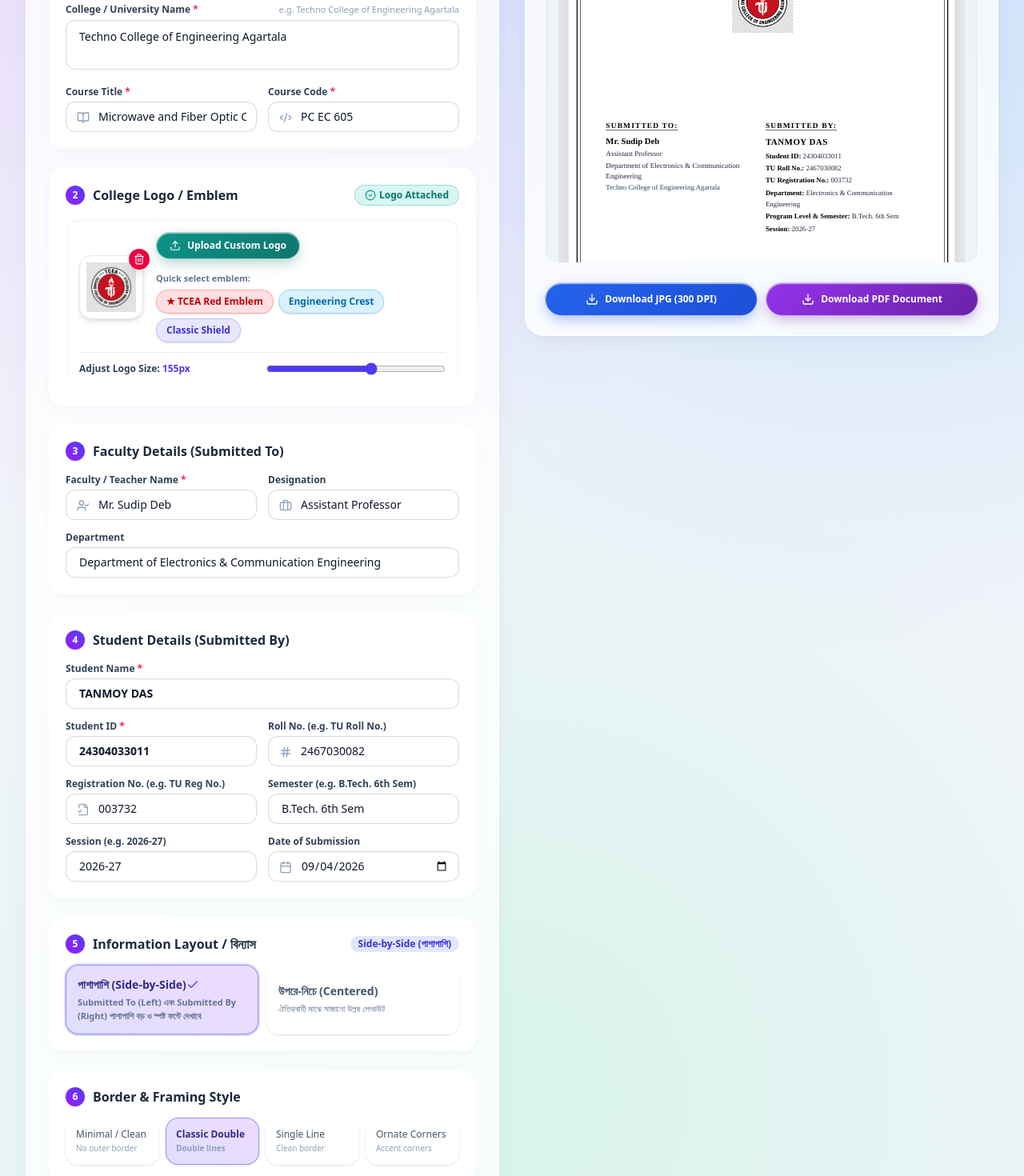
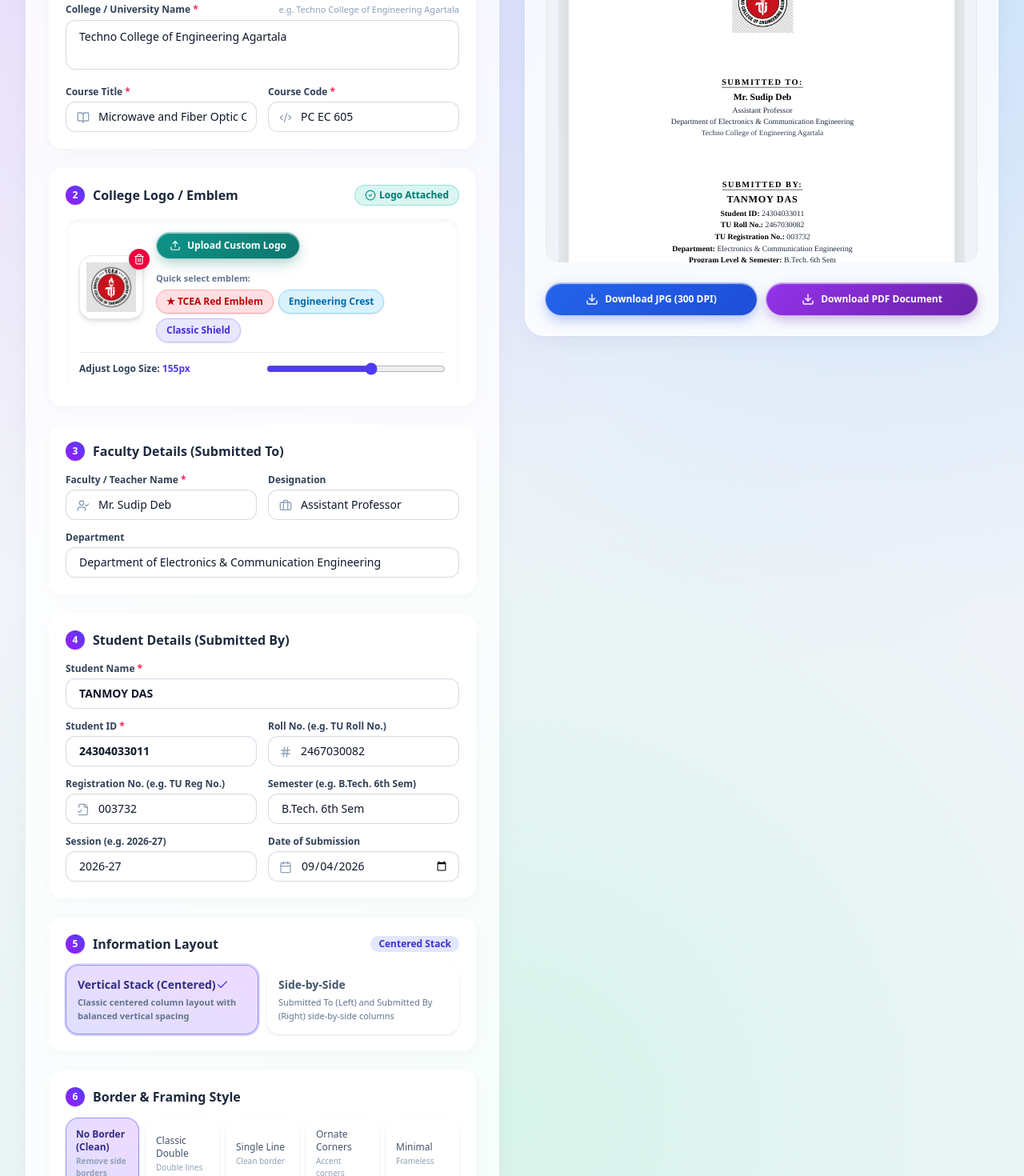
Before and after one commit to ta362/Front-Page, a React (Vite) app: page / in a window 1280 px wide. Shown: the part 460-1930 px from the top of the page at 80% size. Built offline with nearby package versions, Linux system fonts and the light colour scheme.

Commit message:
feat: update layout to stacked mode and localize UI
Standardize layout to 'stacked' mode by default and improve UI consistency by switching all interface text to English. Update storage migration to handle border style changes.

```diff
--- a/src/App.tsx
+++ b/src/App.tsx
@@ -32,7 +32,12 @@ export default function App() {
     try {
       const saved = localStorage.getItem(STORAGE_KEY);
       if (saved) {
-        return JSON.parse(saved);
+        const parsed = JSON.parse(saved);
+        return {
+          ...parsed,
+          borderStyle: parsed.borderStyle === 'classic-double' ? 'none' : (parsed.borderStyle || 'none'),
+          layoutMode: 'stacked',
+        };
       }
     } catch (e) {
       console.error('Failed to load local storage form data', e);
@@ -281,10 +286,10 @@ export default function App() {
               </div>
               <div className="min-w-0">
                 <h4 className="text-xs sm:text-sm font-extrabold text-slate-900 leading-tight">
-                  মোবাইলে অ্যাপ হিসেবে ইন্সটল করুন
+                  Install App on Mobile
                 </h4>
                 <p className="text-[11px] sm:text-xs text-slate-600 font-medium truncate">
-                  কোনো ব্রাউজার বার ছাড়া ফুল-স্ক্রিন সরাসরি ওপেন হবে
+                  Opens directly in full-screen without browser bars
                 </p>
               </div>
             </div>
@@ -295,7 +300,7 @@ export default function App() {
                 className="liquid-pill-purple px-4 py-2 text-xs font-bold shadow-md cursor-pointer flex items-center gap-1.5"
               >
                 <ArrowDownToLine className="w-3.5 h-3.5" />
-                <span>ইন্সটল</span>
+                <span>Install</span>
               </button>
               <button
                 type="button"
--- a/src/components/A4CoverPage.tsx
+++ b/src/components/A4CoverPage.tsx
@@ -56,6 +56,7 @@ export const A4CoverPage: React.FC<A4CoverPageProps> = React.memo(({
             <div style={{ position: 'absolute', top: 24, left: 24, right: 24, bottom: 24, border: '1px dashed #334155', pointerEvents: 'none' }} />
           </>
         );
+      case 'none':
       case 'minimal':
       default:
         return null;
@@ -124,7 +125,7 @@ export const A4CoverPage: React.FC<A4CoverPageProps> = React.memo(({
           boxSizing: 'border-box',
           display: 'flex',
           flexDirection: 'column',
-          justifyContent: 'space-between',
+          justifyContent: data.layoutMode === 'stacked' ? 'space-evenly' : 'space-between',
           textAlign: 'center',
         }}
       >
@@ -230,15 +231,15 @@ export const A4CoverPage: React.FC<A4CoverPageProps> = React.memo(({
             <div style={{ width: '100%', display: 'flex', flexDirection: 'column', alignItems: 'center' }}>
               <div
                 style={{
-                  fontSize: '15.5px',
+                  fontSize: '17px',
                   fontWeight: 800,
                   letterSpacing: '0.14em',
                   textTransform: 'uppercase',
                   color: '#000000',
                   textDecoration: 'underline',
                   textUnderlineOffset: '4px',
-                  marginBottom: '8px',
-                  lineHeight: 1.4,
+                  marginBottom: '5px',
+                  lineHeight: 1.3,
                 }}
               >
                 SUBMITTED TO:
@@ -250,33 +251,33 @@ export const A4CoverPage: React.FC<A4CoverPageProps> = React.memo(({
                   flexDirection: 'column',
                   alignItems: 'center',
                   width: '100%',
-                  maxWidth: '580px',
+                  maxWidth: '620px',
                   margin: '0 auto',
-                  lineHeight: 1.55,
+                  lineHeight: 1.4,
                 }}
               >
                 <div
                   style={{
-                    fontSize: '17.5px',
+                    fontSize: '19px',
                     fontWeight: 700,
                     color: '#000000',
-                    marginBottom: '3px',
+                    marginBottom: '2px',
                   }}
                 >
                   {data.teacher || 'Mr. Sudip Deb'}
                 </div>
                 {data.designation && (
-                  <div style={{ fontSize: '15px', color: '#1e293b', marginBottom: '2px' }}>
+                  <div style={{ fontSize: '16px', color: '#1e293b', marginBottom: '1px' }}>
                     {data.designation}
                   </div>
                 )}
                 {data.department && (
-                  <div style={{ fontSize: '15px', color: '#1e293b', marginBottom: '2px' }}>
+                  <div style={{ fontSize: '16px', color: '#1e293b', marginBottom: '1px' }}>
                     {data.department}
                   </div>
                 )}
                 {data.college && (
-                  <div style={{ fontSize: '14.5px', color: '#334155' }}>
+                  <div style={{ fontSize: '15.5px', color: '#334155' }}>
                     {data.college.split('\n')[0]}
                   </div>
                 )}
@@ -284,18 +285,18 @@ export const A4CoverPage: React.FC<A4CoverPageProps> = React.memo(({
             </div>
 
             {/* Stacked Layout: SUBMITTED BY */}
-            <div style={{ width: '100%', display: 'flex', flexDirection: 'column', alignItems: 'center', marginTop: '6px' }}>
+            <div style={{ width: '100%', display: 'flex', flexDirection: 'column', alignItems: 'center', marginTop: '4px' }}>
               <div
                 style={{
-                  fontSize: '15.5px',
+                  fontSize: '17px',
                   fontWeight: 800,
                   letterSpacing: '0.14em',
                   textTransform: 'uppercase',
                   color: '#000000',
                   textDecoration: 'underline',
                   textUnderlineOffset: '4px',
-                  marginBottom: '8px',
-                  lineHeight: 1.4,
+                  marginBottom: '5px',
+                  lineHeight: 1.3,
                 }}
               >
                 SUBMITTED BY:
@@ -307,19 +308,19 @@ export const A4CoverPage: React.FC<A4CoverPageProps> = React.memo(({
                   flexDirection: 'column',
                   alignItems: 'center',
                   width: '100%',
-                  maxWidth: '600px',
+                  maxWidth: '620px',
                   margin: '0 auto',
                 }}
               >
                 <div
                   style={{
-                    fontSize: '18px',
+                    fontSize: '20px',
                     fontWeight: 800,
                     letterSpacing: '0.06em',
                     textTransform: 'uppercase',
                     color: '#000000',
-                    marginBottom: '6px',
-                    lineHeight: 1.4,
+                    marginBottom: '4px',
+                    lineHeight: 1.3,
                   }}
                 >
                   {data.student || 'TANMOY DAS'}
@@ -331,45 +332,51 @@ export const A4CoverPage: React.FC<A4CoverPageProps> = React.memo(({
                     flexDirection: 'column',
                     alignItems: 'center',
                     width: '100%',
-                    fontSize: '14.5px',
-                    lineHeight: 1.6,
+                    fontSize: '16px',
+                    lineHeight: 1.45,
                     color: '#1e293b',
                   }}
                 >
                   {data.studentId && (
-                    <div style={{ marginBottom: '2px' }}>
+                    <div style={{ marginBottom: '1px' }}>
                       <strong style={{ color: '#000000', fontWeight: 700 }}>Student ID: </strong>
                       <span>{data.studentId}</span>
                     </div>
                   )}
                   {data.roll && (
-                    <div style={{ marginBottom: '2px' }}>
+                    <div style={{ marginBottom: '1px' }}>
                       <strong style={{ color: '#000000', fontWeight: 700 }}>TU Roll No.: </strong>
                       <span>{data.roll}</span>
                     </div>
                   )}
                   {data.reg && (
-                    <div style={{ marginBottom: '2px' }}>
+                    <div style={{ marginBottom: '1px' }}>
                       <strong style={{ color: '#000000', fontWeight: 700 }}>TU Registration No.: </strong>
                       <span>{data.reg}</span>
                     </div>
                   )}
                   {data.department && (
-                    <div style={{ marginBottom: '2px' }}>
+                    <div style={{ marginBottom: '1px' }}>
                       <strong style={{ color: '#000000', fontWeight: 700 }}>Department: </strong>
                       <span>{data.department.replace(/^Department of\s*/i, '')}</span>
                     </div>
                   )}
                   {data.semester && (
-                    <div style={{ marginBottom: '2px' }}>
+                    <div style={{ marginBottom: '1px' }}>
                       <strong style={{ color: '#000000', fontWeight: 700 }}>Program Level &amp; Semester: </strong>
                       <span>{data.semester}</span>
                     </div>
                   )}
                   {data.session && (
-                    <div style={{ marginBottom: '2px' }}>
+                    <div style={{ marginBottom: '1px' }}>
                       <strong style={{ color: '#000000', fontWeight: 700 }}>Session: </strong>
                       <span>{data.session}</span>
+                    </div>
+                  )}
+                  {formattedDate && (
+                    <div style={{ marginTop: '2px' }}>
+                      <strong style={{ color: '#000000', fontWeight: 700 }}>Date of Submission: </strong>
+                      <span>{formattedDate}</span>
                     </div>
                   )}
                 </div>
@@ -377,7 +384,7 @@ export const A4CoverPage: React.FC<A4CoverPageProps> = React.memo(({
             </div>
           </>
         ) : (
-          /* Side-by-Side Layout (পাশাপাশি) */
+          /* Side-by-Side Layout */
           <div
             style={{
               width: '100%',
@@ -516,8 +523,8 @@ export const A4CoverPage: React.FC<A4CoverPageProps> = React.memo(({
           </div>
         )}
 
-        {/* Date of Submission */}
-        {formattedDate && (
+        {/* Date of Submission (for Side-by-Side layout where it is at bottom) */}
+        {formattedDate && data.layoutMode !== 'stacked' && (
           <div
             style={{
               marginTop: '10px',
--- a/src/components/CoverForm.tsx
+++ b/src/components/CoverForm.tsx
@@ -531,15 +531,33 @@ export const CoverForm: React.FC<CoverFormProps> = ({
               5
             </span>
             <h3 className="text-sm sm:text-base font-bold text-slate-800">
-              Information Layout / বিন্যাস
+              Information Layout
             </h3>
           </div>
           <span className="text-xs px-2.5 py-0.5 rounded-full font-bold bg-indigo-100 text-indigo-700">
-            {formData.layoutMode === 'stacked' ? 'Centered Stack' : 'Side-by-Side (পাশাপাশি)'}
+            {formData.layoutMode === 'stacked' ? 'Centered Stack' : 'Side-by-Side'}
           </span>
         </div>
 
         <div className="grid grid-cols-1 sm:grid-cols-2 gap-2.5">
+          <button
+            type="button"
+            onClick={() => onChange({ layoutMode: 'stacked' })}
+            className={`p-3.5 rounded-2xl border text-left transition-all cursor-pointer flex flex-col justify-center ${
+              formData.layoutMode === 'stacked'
+                ? 'bg-gradient-to-tr from-indigo-500/20 to-purple-500/20 border-indigo-500/60 font-bold text-indigo-900 shadow-sm ring-2 ring-indigo-500/20'
+                : 'bg-white/60 hover:bg-white/90 text-slate-600 border-white/80 shadow-sm'
+            }`}
+          >
+            <span className="text-xs sm:text-sm font-extrabold flex items-center justify-between">
+              <span>Vertical Stack (Centered)</span>
+              {formData.layoutMode === 'stacked' && <Check className="w-4 h-4 text-indigo-600 shrink-0" />}
+            </span>
+            <span className="text-[11px] text-slate-500 mt-1">
+              Classic centered column layout with balanced vertical spacing
+            </span>
+          </button>
+
           <button
             type="button"
             onClick={() => onChange({ layoutMode: 'side-by-side' })}
@@ -550,29 +568,11 @@ export const CoverForm: React.FC<CoverFormProps> = ({
             }`}
           >
             <span className="text-xs sm:text-sm font-extrabold flex items-center justify-between">
-              <span>পাশাপাশি (Side-by-Side)</span>
+              <span>Side-by-Side</span>
               {formData.layoutMode !== 'stacked' && <Check className="w-4 h-4 text-indigo-600 shrink-0" />}
             </span>
             <span className="text-[11px] text-slate-500 mt-1">
-              Submitted To (Left) এবং Submitted By (Right) পাশাপাশি বড় ও স্পষ্ট ফন্টে দেখাবে
-            </span>
-          </button>
-
-          <button
-            type="button"
-            onClick={() => onChange({ layoutMode: 'stacked' })}
-            className={`p-3.5 rounded-2xl border text-left transition-all cursor-pointer flex flex-col justify-center ${
-              formData.layoutMode === 'stacked'
-                ? 'bg-gradient-to-tr from-indigo-500/20 to-purple-500/20 border-indigo-500/60 font-bold text-indigo-900 shadow-sm ring-2 ring-indigo-500/20'
-                : 'bg-white/60 hover:bg-white/90 text-slate-600 border-white/80 shadow-sm'
-            }`}
-          >
-            <span className="text-xs sm:text-sm font-extrabold flex items-center justify-between">
-              <span>উপরে-নিচে (Centered)</span>
-              {formData.layoutMode === 'stacked' && <Check className="w-4 h-4 text-indigo-600 shrink-0" />}
-            </span>
-            <span className="text-[11px] text-slate-500 mt-1">
-              ঐতিহ্যবাহী মাঝে সাজানো উল্লম্ব লেআউট
+              Submitted To (Left) and Submitted By (Right) side-by-side columns
             </span>
           </button>
         </div>
@@ -589,19 +589,20 @@ export const CoverForm: React.FC<CoverFormProps> = ({
           </h3>
         </div>
 
-        <div className="grid grid-cols-2 sm:grid-cols-4 gap-2">
+        <div className="grid grid-cols-2 sm:grid-cols-5 gap-2">
           {[
-            { id: 'minimal', label: 'Minimal / Clean', desc: 'No outer border' },
+            { id: 'none', label: 'No Border (Clean)', desc: 'Remove side borders' },
             { id: 'classic-double', label: 'Classic Double', desc: 'Double lines' },
             { id: 'simple-single', label: 'Single Line', desc: 'Clean border' },
             { id: 'ornate-corners', label: 'Ornate Corners', desc: 'Accent corners' },
+            { id: 'minimal', label: 'Minimal', desc: 'Frameless' },
           ].map((style) => (
             <button
               key={style.id}
               type="button"
               onClick={() => onChange({ borderStyle: style.id as BorderStyle })}
               className={`p-3 rounded-2xl border text-left transition-all cursor-pointer flex flex-col justify-center ${
-                formData.borderStyle === style.id
+                formData.borderStyle === style.id || (!formData.borderStyle && style.id === 'none')
                   ? 'bg-gradient-to-tr from-indigo-500/20 to-purple-500/20 border-indigo-500/60 font-bold text-indigo-900 shadow-sm'
                   : 'bg-white/60 hover:bg-white/90 text-slate-600 border-white/80 shadow-sm'
               }`}
--- a/src/components/CoverPreview.tsx
+++ b/src/components/CoverPreview.tsx
@@ -64,6 +64,7 @@ export const CoverPreview = forwardRef<HTMLDivElement, CoverPreviewProps>(
       borderStyle = 'classic-double',
       showWatermark = false,
       fontTheme = 'times',
+      layoutMode = 'stacked',
     } = formData;
 
     const formattedDate = date
@@ -263,7 +264,77 @@ export const CoverPreview = forwardRef<HTMLDivElement, CoverPreviewProps>(
                   </div>
                 </div>
 
-                {/* 4. SUBMITTED TO & SUBMITTED BY (SIDE-BY-SIDE TWO COLUMN LAYOUT) */}
+                {/* 4. SUBMITTED TO & SUBMITTED BY */}
+                {layoutMode === 'stacked' ? (
+                  <div className="w-full space-y-4 pt-2 pb-1 border-t border-slate-300 text-center">
+                    {/* Centered: Submitted To */}
+                    <div className="space-y-1">
+                      <p className="text-[13px] font-extrabold uppercase tracking-wider text-slate-900 underline underline-offset-4 inline-block">
+                        Submitted To:
+                      </p>
+                      <p className="text-[15px] font-bold text-slate-950 leading-tight">
+                        {teacher || 'Teacher Name'}
+                      </p>
+                      {designation && (
+                        <p className="text-[12px] font-medium text-slate-700 leading-tight">
+                          {designation}
+                        </p>
+                      )}
+                      {department && (
+                        <p className="text-[12px] text-slate-700 leading-tight">
+                          {department}
+                        </p>
+                      )}
+                      {college && (
+                        <p className="text-[11.5px] text-slate-600 leading-tight font-serif">
+                          {college.split('\n')[0]}
+                        </p>
+                      )}
+                    </div>
+
+                    {/* Centered: Submitted By */}
+                    <div className="space-y-1 pt-1 border-t border-slate-200/60">
+                      <p className="text-[13px] font-extrabold uppercase tracking-wider text-slate-900 underline underline-offset-4 inline-block">
+                        Submitted By:
+                      </p>
+                      <p className="text-[15px] font-extrabold text-slate-950 uppercase tracking-wide leading-tight">
+                        {student || 'Student Name'}
+                      </p>
+                      <div className="text-[12px] space-y-0.5 text-slate-800">
+                        {studentId && (
+                          <p>
+                            <span className="font-semibold text-slate-900">Student ID:</span> {studentId}
+                          </p>
+                        )}
+                        {roll && (
+                          <p>
+                            <span className="font-semibold text-slate-900">Roll No.:</span> {roll}
+                          </p>
+                        )}
+                        {reg && (
+                          <p>
+                            <span className="font-semibold text-slate-900">Reg. No.:</span> {reg}
+                          </p>
+                        )}
+                        {department && (
+                          <p>
+                            <span className="font-semibold text-slate-900">Department:</span> {department.replace(/^Department of\s*/i, '')}
+                          </p>
+                        )}
+                        {semester && (
+                          <p>
+                            <span className="font-semibold text-slate-900">Program Level & Semester:</span> {semester}
+                          </p>
+                        )}
+                        {session && (
+                          <p>
+                            <span className="font-semibold text-slate-900">Session:</span> {session}
+                          </p>
+                        )}
+                      </div>
+                    </div>
+                  </div>
+                ) : (
                   <div className="w-full grid grid-cols-2 gap-6 pt-3 pb-2 border-t border-slate-300 text-left">
                     {/* Left Column: Submitted To */}
                     <div className="space-y-1.5 pr-2">
@@ -325,6 +396,7 @@ export const CoverPreview = forwardRef<HTMLDivElement, CoverPreviewProps>(
                       </div>
                     </div>
                   </div>
+                )}
 
                 {/* 5. FOOTER: DATE OF SUBMISSION */}
                 <div className="w-full pt-2 pb-1 border-t border-slate-200 flex justify-between items-center text-[11px] text-slate-600">
--- a/src/types.ts
+++ b/src/types.ts
@@ -7,7 +7,7 @@ export type SubmissionType =
   | 'Practical Notebook'
   | 'Case Study';
 
-export type BorderStyle = 'classic-double' | 'simple-single' | 'ornate-corners' | 'minimal' | 'academic-crest';
+export type BorderStyle = 'none' | 'classic-double' | 'simple-single' | 'ornate-corners' | 'minimal' | 'academic-crest';
 
 export interface CoverPageFormData {
   college: string;
--- a/src/utils/academicPresets.ts
+++ b/src/utils/academicPresets.ts
@@ -202,9 +202,9 @@ export const INITIAL_FORM_DATA: CoverPageFormData = {
   date: new Date().toISOString().split('T')[0],
   logoUrl: TCEA_LOGO_SVG,
   logoSize: 155,
-  borderStyle: 'classic-double',
+  borderStyle: 'none',
   showWatermark: false,
   fontTheme: 'times',
   accentColor: '#dc2626',
-  layoutMode: 'side-by-side',
+  layoutMode: 'stacked',
 };
--- a/src/utils/canvasCoverPage.ts
+++ b/src/utils/canvasCoverPage.ts
@@ -534,11 +534,11 @@ export async function renderCoverPageToCanvas(
       );
     }
   } else {
-    // ======== STACKED / CENTERED LAYOUT (Larger text) ========
-    currentY = Math.max(currentY, 1420);
+    // ======== STACKED / CENTERED LAYOUT (Larger text & tighter spacing) ========
+    currentY = Math.max(currentY, 1380);
 
     // Section Heading: SUBMITTED TO
-    ctx.font = `bold ${15.5 * SCALE}px ${fontFamily}`;
+    ctx.font = `bold ${17 * SCALE}px ${fontFamily}`;
     ctx.fillStyle = '#000000';
     ctx.textAlign = 'center';
     ctx.textBaseline = 'top';
@@ -550,46 +550,46 @@ export async function renderCoverPageToCanvas(
     ctx.strokeStyle = '#000000';
     ctx.lineWidth = 1.3 * SCALE;
     ctx.beginPath();
-    ctx.moveTo(centerX - subToWidth / 2, currentY + 18 * SCALE);
-    ctx.lineTo(centerX + subToWidth / 2, currentY + 18 * SCALE);
+    ctx.moveTo(centerX - subToWidth / 2, currentY + 19 * SCALE);
+    ctx.lineTo(centerX + subToWidth / 2, currentY + 19 * SCALE);
     ctx.stroke();
 
-    currentY += 26 * SCALE;
+    currentY += 25 * SCALE;
 
     // Teacher Name
-    ctx.font = `bold ${17.5 * SCALE}px ${fontFamily}`;
+    ctx.font = `bold ${19 * SCALE}px ${fontFamily}`;
     ctx.fillStyle = '#000000';
     ctx.fillText(data.teacher || 'Mr. Sudip Deb', centerX, currentY);
-    currentY += 25 * SCALE;
+    currentY += 24 * SCALE;
 
     // Designation
     if (data.designation) {
-      ctx.font = `normal ${15 * SCALE}px ${fontFamily}`;
+      ctx.font = `normal ${16 * SCALE}px ${fontFamily}`;
       ctx.fillStyle = '#1e293b';
       ctx.fillText(data.designation, centerX, currentY);
-      currentY += 22 * SCALE;
+      currentY += 21 * SCALE;
     }
 
     // Department
     if (data.department) {
-      ctx.font = `normal ${15 * SCALE}px ${fontFamily}`;
+      ctx.font = `normal ${16 * SCALE}px ${fontFamily}`;
       ctx.fillStyle = '#1e293b';
       ctx.fillText(data.department, centerX, currentY);
-      currentY += 22 * SCALE;
+      currentY += 21 * SCALE;
     }
 
     // College Name
     if (data.college) {
-      ctx.font = `normal ${14.5 * SCALE}px ${fontFamily}`;
+      ctx.font = `normal ${15.5 * SCALE}px ${fontFamily}`;
       ctx.fillStyle = '#334155';
       ctx.fillText(data.college.split('\n')[0], centerX, currentY);
-      currentY += 25 * SCALE;
+      currentY += 23 * SCALE;
     }
 
     // Section Heading: SUBMITTED BY
-    currentY = Math.max(currentY + 18 * SCALE, 2120);
+    currentY = Math.max(currentY + 16 * SCALE, 2080);
 
-    ctx.font = `bold ${15.5 * SCALE}px ${fontFamily}`;
+    ctx.font = `bold ${17 * SCALE}px ${fontFamily}`;
     ctx.fillStyle = '#000000';
     ctx.textAlign = 'center';
     ctx.textBaseline = 'top';
@@ -601,21 +601,21 @@ export async function renderCoverPageToCanvas(
     ctx.strokeStyle = '#000000';
     ctx.lineWidth = 1.3 * SCALE;
     ctx.beginPath();
-    ctx.moveTo(centerX - subByWidth / 2, currentY + 18 * SCALE);
-    ctx.lineTo(centerX + subByWidth / 2, currentY + 18 * SCALE);
+    ctx.moveTo(centerX - subByWidth / 2, currentY + 19 * SCALE);
+    ctx.lineTo(centerX + subByWidth / 2, currentY + 19 * SCALE);
     ctx.stroke();
 
+    currentY += 25 * SCALE;
+
+    // Student Name
+    ctx.font = `bold ${20 * SCALE}px ${fontFamily}`;
+    ctx.fillStyle = '#000000';
+    ctx.fillText((data.student || 'TANMOY DAS').toUpperCase(), centerX, currentY);
     currentY += 26 * SCALE;
 
-    // Student Name
-    ctx.font = `bold ${18 * SCALE}px ${fontFamily}`;
-    ctx.fillStyle = '#000000';
-    ctx.fillText((data.student || 'TANMOY DAS').toUpperCase(), centerX, currentY);
-    currentY += 28 * SCALE;
-
     // Student Details
-    const detailFontSize = 14.5 * SCALE;
-    const detailRowHeight = 23 * SCALE;
+    const detailFontSize = 16 * SCALE;
+    const detailRowHeight = 22 * SCALE;
 
     if (data.studentId) {
       drawLabeledCenteredText(ctx, 'Student ID: ', data.studentId, currentY, centerX, fontFamily, detailFontSize);
```
Lines whose indentation alone changed are shown as unchanged.
